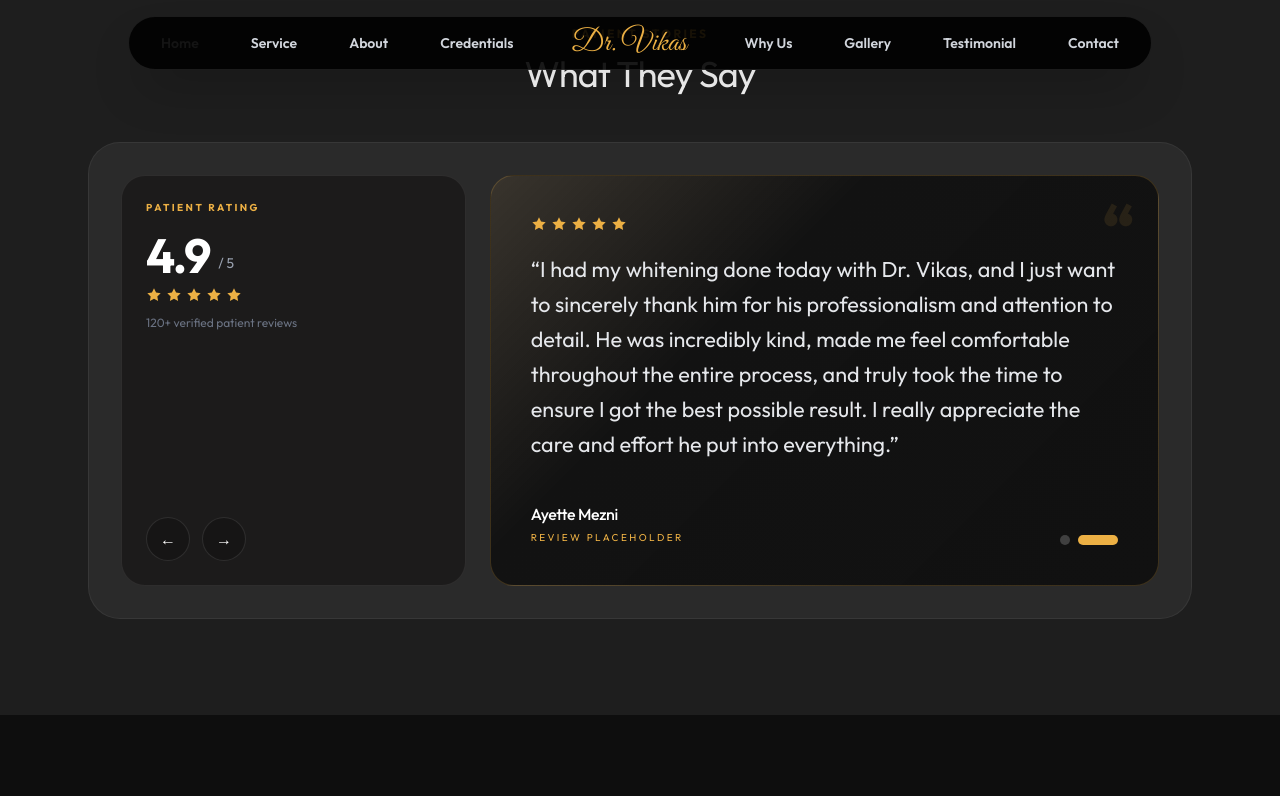
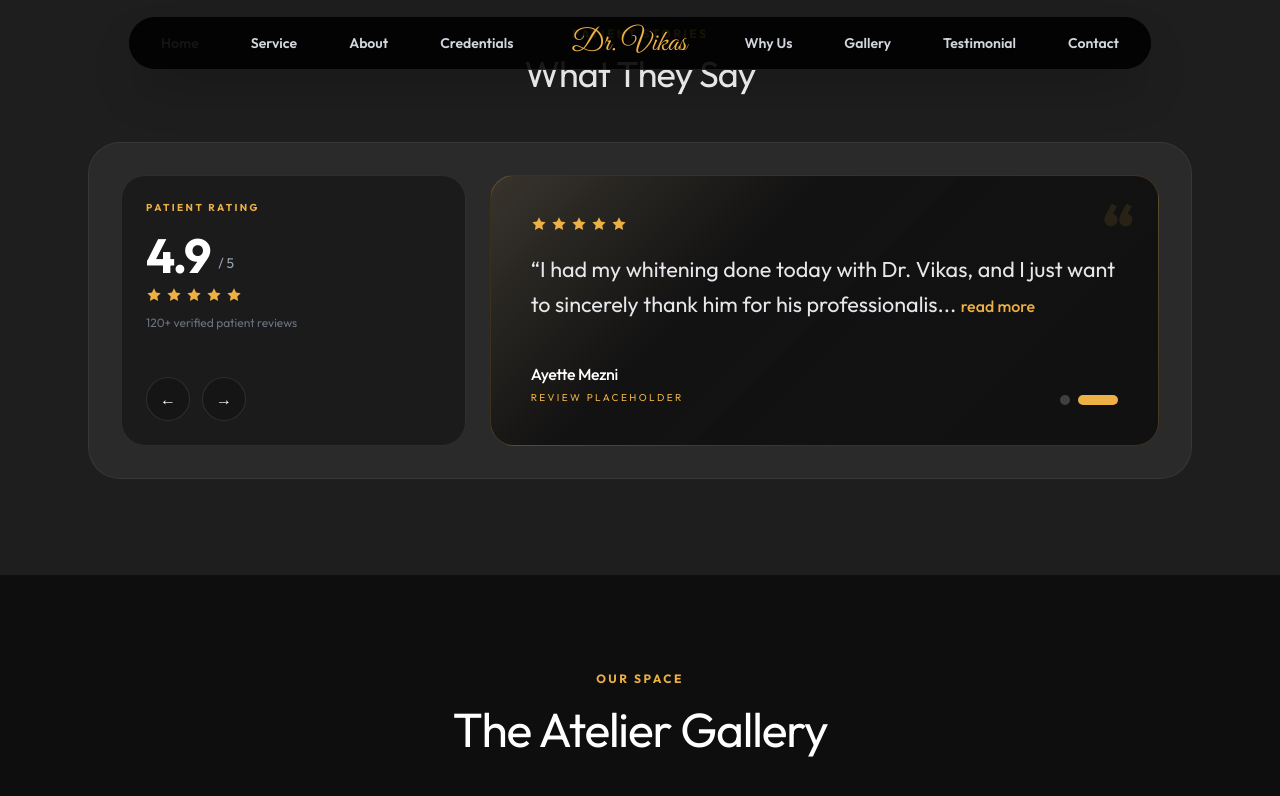
Before and after one commit to Urcodingbuddy/drvikasgiri, a Next.js app: page / in a window 1280 px wide. Both pictures are taken after a click on the button 1113 px from the left and 4918 px from the top of the page. Shown: the part 4518-5314 px from the top of the page. Built offline with nearby package versions, Linux system fonts and the light colour scheme.

Commit message:
Add read more truncation at 107 chars in testimonials

```diff
--- a/src/components/sections/TestimonialsSection.tsx
+++ b/src/components/sections/TestimonialsSection.tsx
@@ -24,6 +24,33 @@ function Stars() {
         </svg>
       ))}
     </div>
+  );
+}
+
+const LIMIT = 107;
+
+function QuoteText({ quote }: { quote: string }) {
+  const [expanded, setExpanded] = useState(false);
+  const isLong = quote.length > LIMIT;
+  const displayed = isLong && !expanded ? quote.slice(0, LIMIT).trimEnd() : quote;
+
+  return (
+    <p className="relative z-10 mb-10 max-w-2xl text-lg leading-relaxed text-gray-200 md:text-[1.35rem]">
+      &ldquo;{displayed}
+      {isLong && !expanded && (
+        <>
+          {'... '}
+          <button
+            onClick={() => setExpanded(true)}
+            className="text-primary underline-offset-2 hover:underline text-base font-medium"
+          >
+            read more
+          </button>
+        </>
+      )}
+      {expanded && <>&rdquo;</>}
+      {!expanded && !isLong && <>&rdquo;</>}
+    </p>
   );
 }
 
@@ -99,9 +126,7 @@ export default function TestimonialsSection() {
 
             <Stars />
 
-            <p className="relative z-10 mb-10 max-w-2xl text-lg leading-relaxed text-gray-200 md:text-[1.35rem]">
-              &ldquo;{activeTestimonial.quote}&rdquo;
-            </p>
+            <QuoteText key={activeIndex} quote={activeTestimonial.quote} />
 
             <div className="flex items-end justify-between gap-4">
               <div>
```
